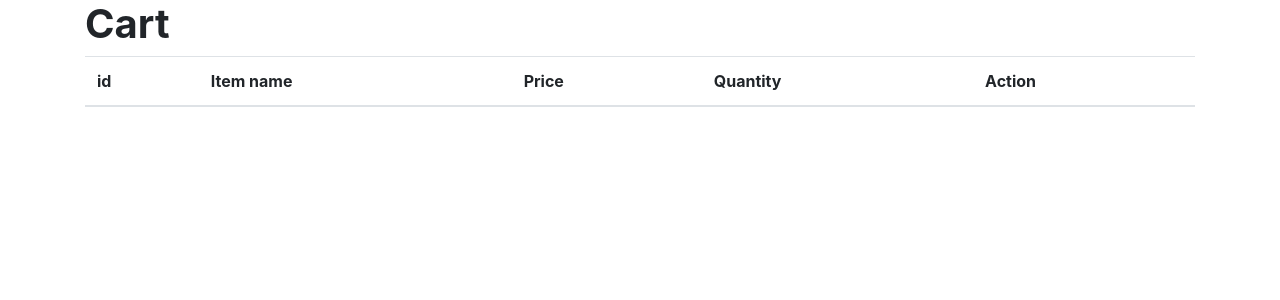
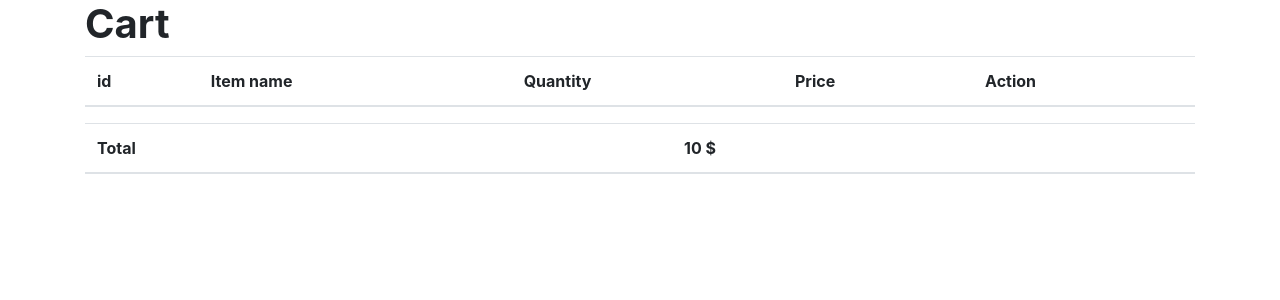
Before and after one commit to Nooruzbai/flask_shop, a Flask app: template source/templates/cart/cart.html in a window 1280 px wide. Shown: the part 56-356 px from the top of the page. Run offline with Flask 3, Linux system fonts and the light colour scheme; the template is opened without the code that fills it: most values are stand-ins (such as "Sample title", 1, 10 or a date in 2020); lists and menus that the app fills with data are empty; some libraries are stand-ins or nearby versions.

Commit message:
cart has quantity input with predefined number

```diff
--- /dev/null
+++ b/source/cart_app/utils.py
@@ -0,0 +1,6 @@
+# Returns the total sum for items in cart.
+def counting_total_for_cart_items(cart: dict):
+    total = 0
+    for item_id, item in cart.items():
+        total += float(item['price']) * float(item['quantity'])
+    return total
--- a/source/templates/base.html
+++ b/source/templates/base.html
@@ -27,8 +27,6 @@
                     <a class="nav-link ms-auto" href="{{ url_for('cart.cart_list') }}" tabindex="-1">Cart
                         ({{ session['cart'] | length }})</a>
                     <a class="nav-link ms-auto" href="{{ url_for('auth.logout') }}" tabindex="-1">Logout</a>
-
-
                 {% else %}
                     <a class="nav-link ms-auto" href="{{ url_for('auth.login') }}" tabindex="-1">Login</a>
                     <a class="nav-link ms-auto" href="{{ url_for('auth.register') }}" tabindex="-1">Register</a>
--- a/source/templates/cart/cart.html
+++ b/source/templates/cart/cart.html
@@ -19,8 +19,8 @@
         <tr>
             <th scope="col">id</th>
             <th scope="col">Item name</th>
+            <th scope="col">Quantity</th>
             <th scope="col">Price</th>
-            <th scope="col">Quantity</th>
             <th scope="col">Action</th>
         </tr>
         </thead>
@@ -30,26 +30,43 @@
                 <tr>
                     <th scope="row">{{ loop.index }}</th>
                     <td>{{ item.name }}</td>
-                    <td>{{ item.price }}</td>
                     <td>
-
+                        <form>
+                            <div class="form-group w-25">
+                                <input class="form-control input-sm" value="{{  item.quantity }}" id="inputsm" type="number" min="0">
+                            </div>
+                        </form>
                     </td>
+                    <td>{{ item.price }} $</td>
                     <td>
                         <form action="{{ url_for('cart.delete_item_from_cart', pk=item_id) }}" method="POST">
                             <input type="hidden" name="next" value="{{ request.path }}">
                             <button type="submit" class="btn btn-primary my-2 mx-2">Delete item</button>
                         </form>
-{#                        <form action="{{ url_for('cart.update_item_in_cart', pk=item_id) }}" method="POST">#}
-{#                            <input type="hidden" name="next" value="{{ request.path }}">#}
-{#                            <button type="submit" class="btn btn-primary my-2 mx-2">Update item</button>#}
-{#                        </form>#}
-
+                        {#                        <form action="{{ url_for('cart.update_item_in_cart', pk=item_id) }}" method="POST">#}
+                        {#                            <input type="hidden" name="next" value="{{ request.path }}">#}
+                        {#                            <button type="submit" class="btn btn-primary my-2 mx-2">Update item</button>#}
+                        {#                        </form>#}
 
                     </td>
                 </tr>
             {% endfor %}
+
         {% endif %}
         </tbody>
+    </table>
+
+    <tbody>
+
+    <table class="table">
+
+        <thead class="thead">
+        <tr>
+            <th scope="col">Total</th>
+            <th scope="col">{{ total }} $</th>
+        </tr>
+        </thead>
+
     </table>
 
 
```
Also changed, not shown: source/cart_app/cart.py (+5 -2 lines), source/static/is_favorited.js (added).
